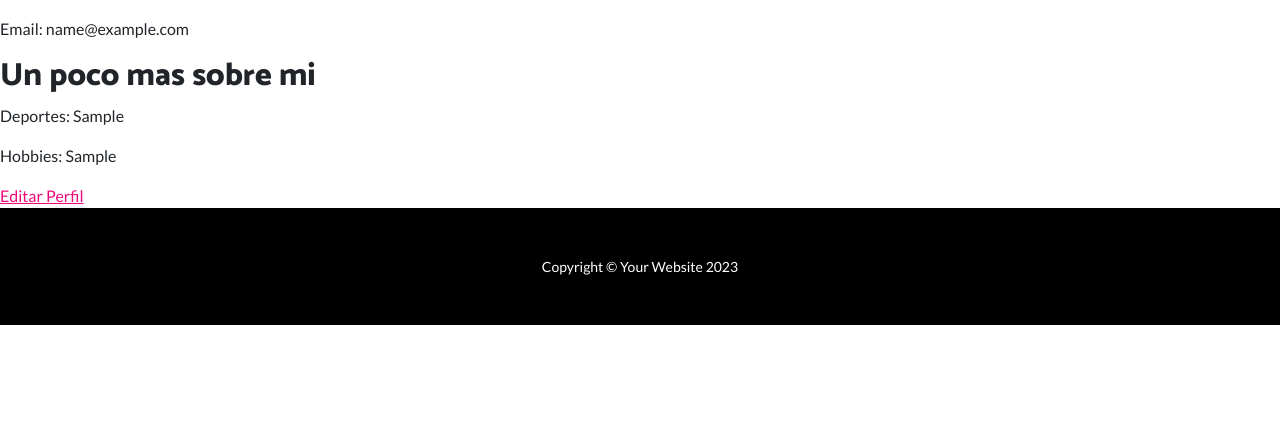
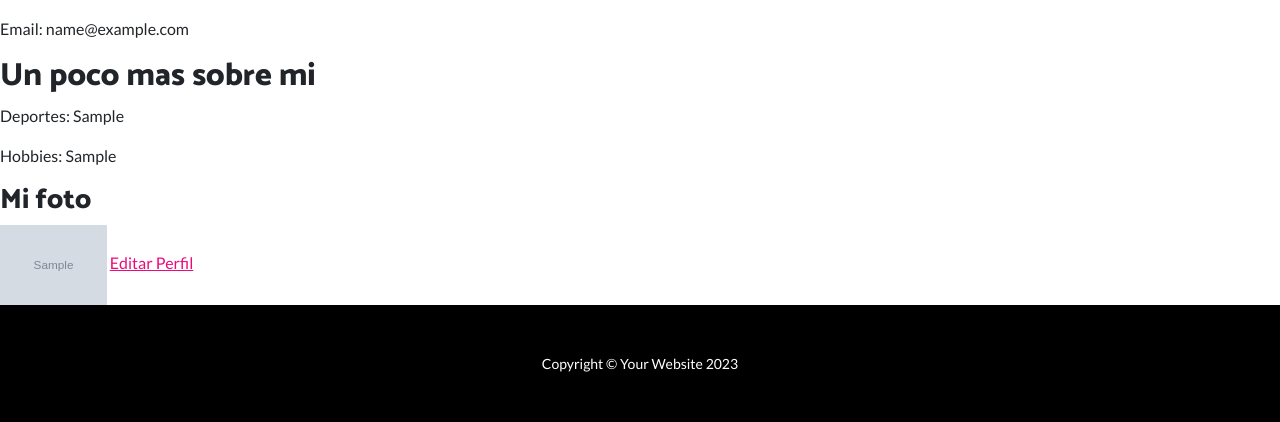
Before and after one commit to gabisr85/gabrielasrodriguez-tuprimerapagina, a Django app: page /usuarios/perfil/ in a window 1280 px wide. Shown: the part 649-1071 px from the top of the page. Before the commit the page ends 974 px from the top, so only its background shows below. Run offline with Django 5.2, Linux system fonts and the light colour scheme; a user stored in the database is signed in; tables that the repository leaves empty hold one stand-in row (values such as "Sample post"); grey boxes marked "Sample" are stand-in pictures; some libraries are stand-ins or nearby versions.

Commit message:
se actualizo el template Perfil

```diff
--- a/usuarios/templates/usuarios/perfil.html
+++ b/usuarios/templates/usuarios/perfil.html
@@ -8,11 +8,16 @@
     <p>Email: {{ usuario.email }}</p>
     <h2>Un poco mas sobre mi</h2>
     {% if info_extra %}
-        <p>Deportes: {{ info_extra.sports|default:"No especificado" }}</p>
-        <p>Hobbies: {{ info_extra.hobbies|default:"No especificado" }}</p>
+        <p>Deportes: {{ info_extra.sports|default:"Sin informacion" }}</p>
+        <p>Hobbies: {{ info_extra.hobbies|default:"Sin informacion" }}</p>
     {% else %}
         <p>Sin información adicional al perfil</p>
     {% endif %}
-
+    <h3>Mi foto</h3>
+    {% if info_extra and info_extra.avatar %}
+        <img src="{{ info_extra.avatar.url }}" alt="Avatar de {{ usuario.username }}" height="80px">
+    {% else %}
+        <p>Sin imagen</p>
+    {% endif %}
     <a href="{% url 'editar_perfil' %}">Editar Perfil</a>
 {% endblock contenido %}
```
